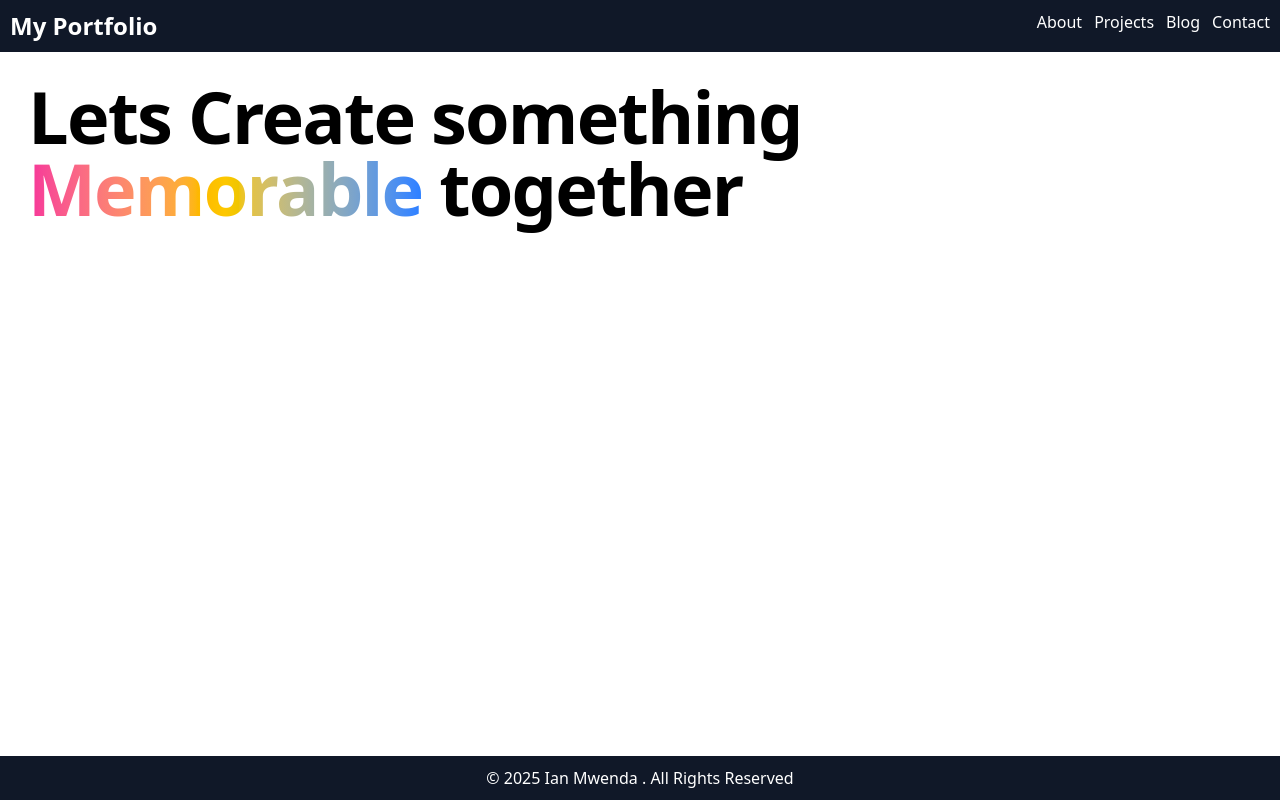
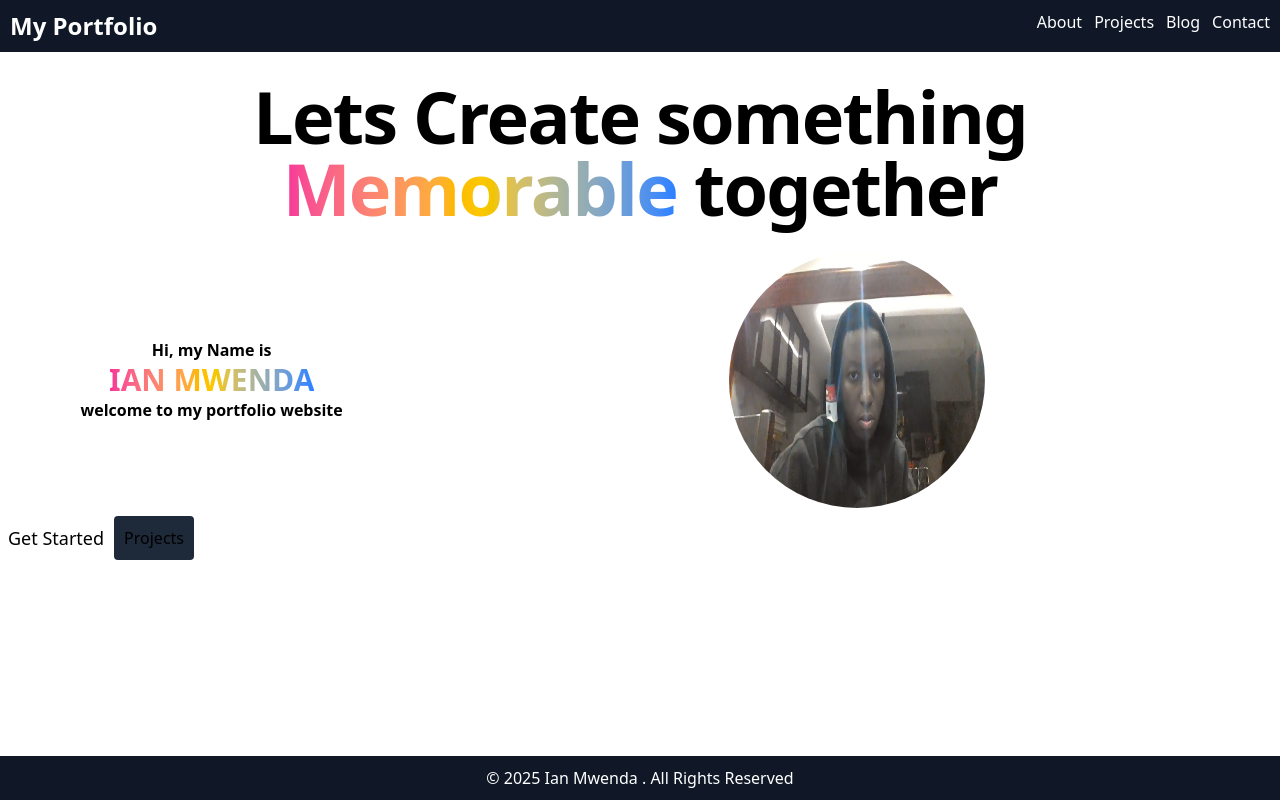
Before and after one commit to Ianmwia/personal-portfolio-react, a React (Vite) app: page / in a window 1280 px wide. Built offline with nearby package versions, Linux system fonts and the light colour scheme.

Commit message:
creating the home page

```diff
--- a/pages/Home.jsx
+++ b/pages/Home.jsx
@@ -1,9 +1,19 @@
+import home_pfp from '../src/assets/WIN_Pro.jpg'
+
 function Home(){
     return(
         <>
         <main>
             <div className="m-3 p-4">
-            <p className='text-left font-bold tracking-tight text-7xl text-balance'>Lets Create something <span className='bg-linear-to-r from-pink-500 via-yellow-400 to-blue-500 bg-300% bg-clip-text text-transparent animate-gradient-slide'>Memorable</span> together</p>
+            <p className='text-center font-bold tracking-tight text-7xl text-balance'>Lets Create something <span className='bg-linear-to-r from-pink-500 via-yellow-400 to-blue-500 bg-300% bg-clip-text text-transparent animate-gradient-slide'>Memorable</span> together</p>
+            </div>
+            <div className='grid grid-cols-[1fr_2fr] items center gap-2.5 '>
+                <p className='font-semibold flex flex-col justify-center items-center'>Hi, my Name is <span className='bg-linear-to-r from-pink-500 via-yellow-400 to-blue-500 bg-300% bg-clip-text text-transparent animate-gradient-slide uppercase text-3xl'>Ian Mwenda</span> welcome to my portfolio website</p>
+                <img src={home_pfp} alt="pfp" className='w-64 h-64 rounded-full object cover justify-self-center' />
+            </div>
+            <div className='flex flex-row gap-2.5 m-2'>
+                <p className='text-lg flex justify-center items-center'>Get Started</p>
+                <a href='' className='p-2.5 bg-gray-800 rounded cursor-pointer'>Projects</a>
             </div>
         </main>
         </>
```
